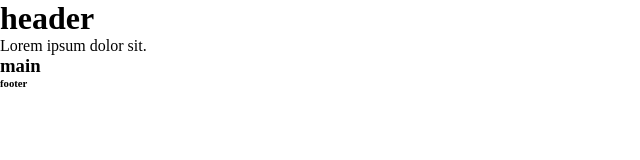
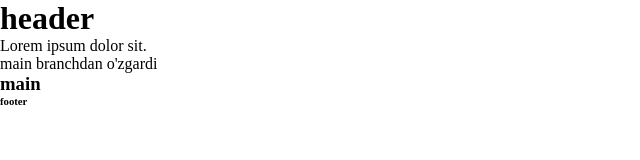
Before and after one commit to BobirM/lesson12, a plain HTML site: page index.html in a window 1280 px wide. Shown: the whole page, without its empty margins (0-640 px from the left). Drawn offline with Linux system fonts and the light colour scheme.

Commit message:
maindan o'zgarish keldi

```diff
--- a/index.html
+++ b/index.html
@@ -13,6 +13,7 @@
    <header>
     <h1>header</h1>
     <p>Lorem ipsum dolor sit.</p>
+    <p>main branchdan o'zgardi</p>
    </header>
    <main>
     <h3>main</h3>
```
